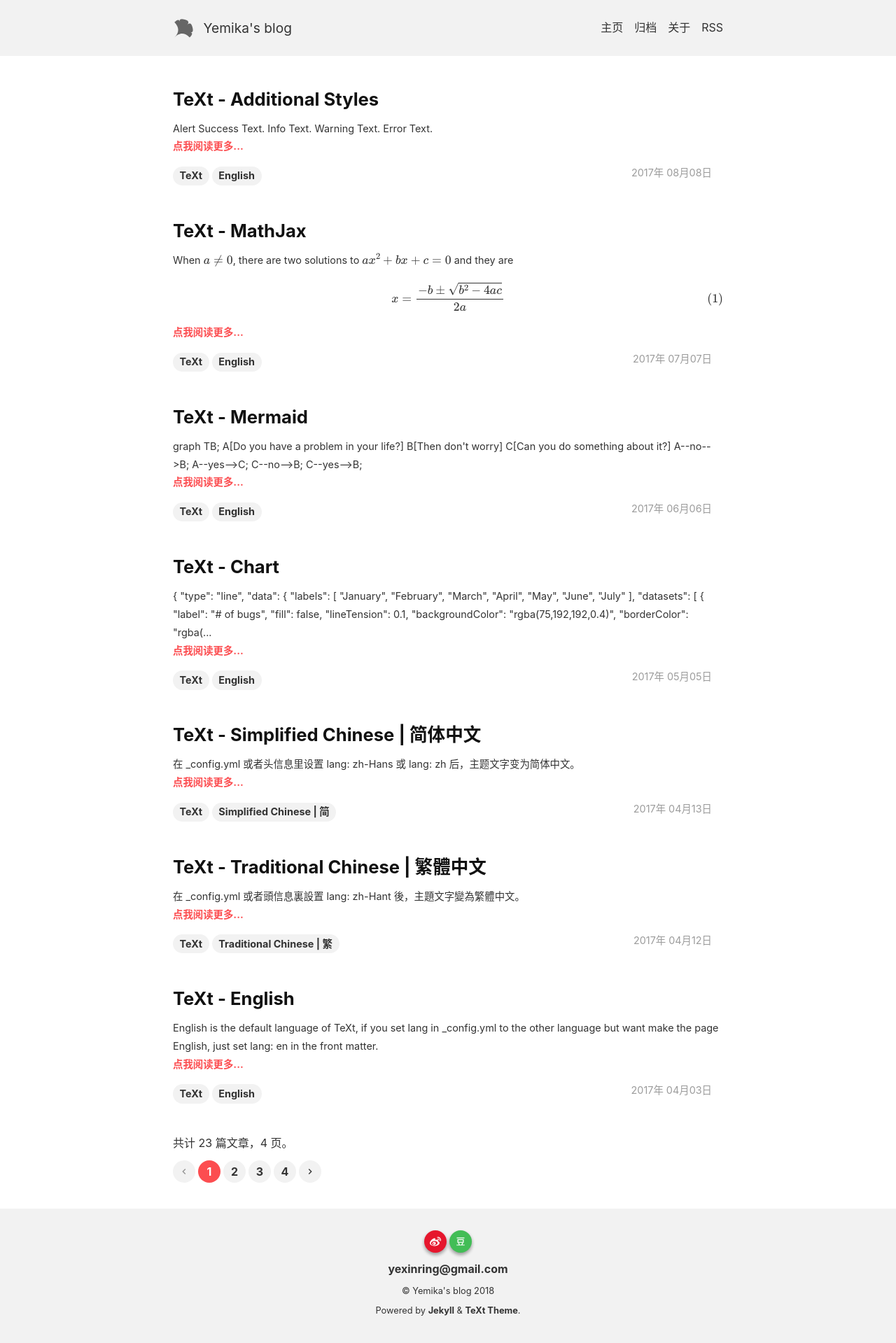
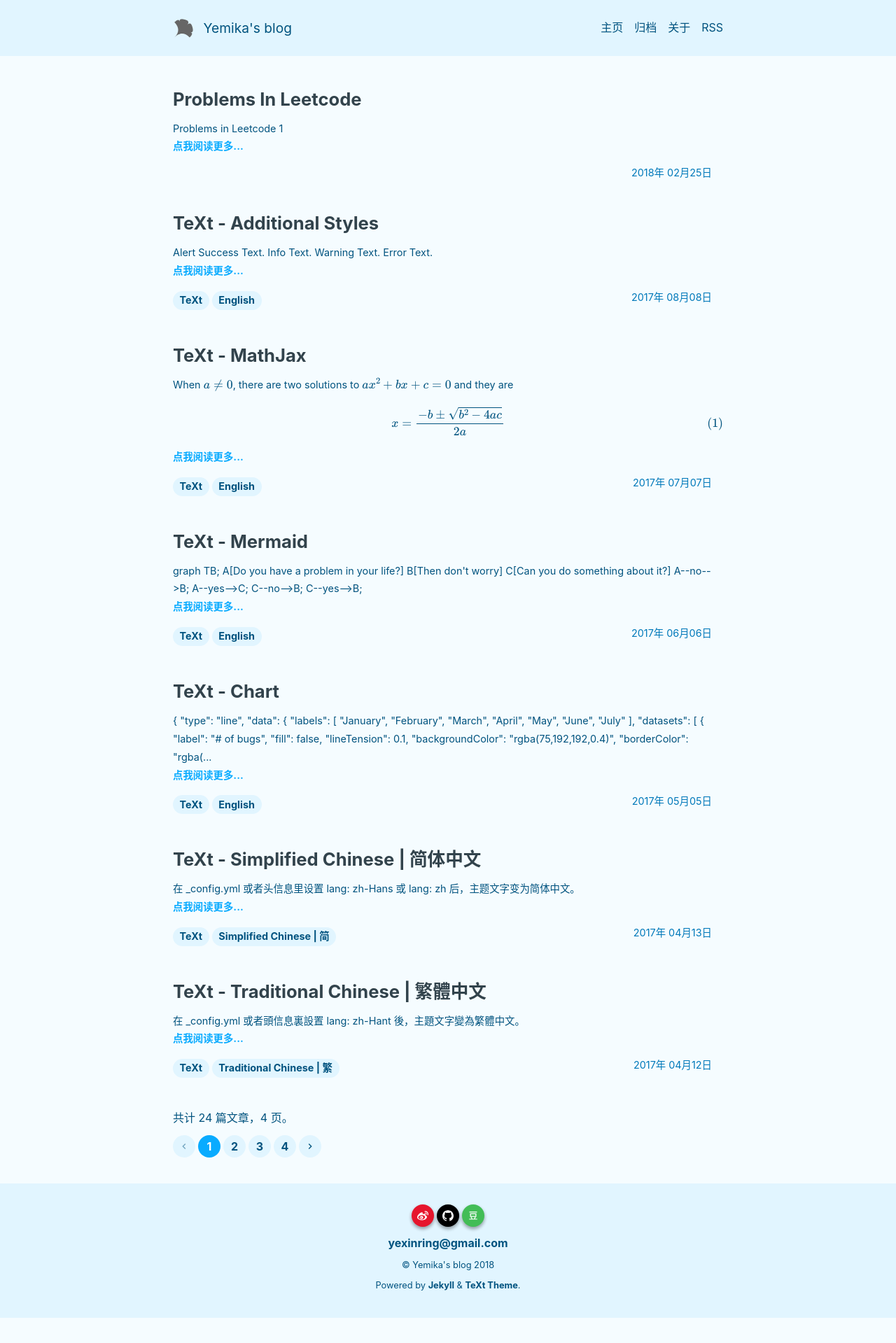
Before and after one commit to yemika/yemika.github.io, a Jekyll site: the page built from index.html, in a window 1280 px wide. Shown: the whole page at 70% size. Built offline with Jekyll 4.4.1, drawn with Linux system fonts in a browser that asks for light colours; nearby versions of some CDN libraries; formulas are drawn with MathJax 3; the list of posts is cut into pages by our own code; after the commit the page ends 1883 px from its top, so only the background shows below that.

Commit message:
add github add leetcode post

```diff
--- a/_config.yml
+++ b/_config.yml
@@ -11,7 +11,7 @@
 #    |  |  \   --. /  .'.  \  |  |
 #    `--'   `----''--'   '--' `--'
 
-text_color_theme: default #eg: default | dark | forest | ocean | chocolate | orange
+text_color_theme: ocean #eg: default | dark | forest | ocean | chocolate | orange
 ## Base settings ##
 # url:  #the base hostname & protocol for your site e.g. https://www.someone.com
 baseurl: /
@@ -47,7 +47,7 @@ author:
   email: yexinring@gmail.com  #your Email address e.g. someone@site.com
   # facebook:  #your Facebook username
   # twitter:  #your Twitter username
-  github:  #your GitHub username
+  github: http://github.com/yemika #your GitHub username
   # googleplus:  #your Google+ username
   weibo: http://weibo.com/yexinring #your Weibo username
   douban: http://douban.com/yexinring  #your Douban username
--- /dev/null
+++ b/_posts/2018-02-25-problems-in-leetcode.md
@@ -0,0 +1,3 @@
+# Problems in Leetcode
+----
+## 1
```
